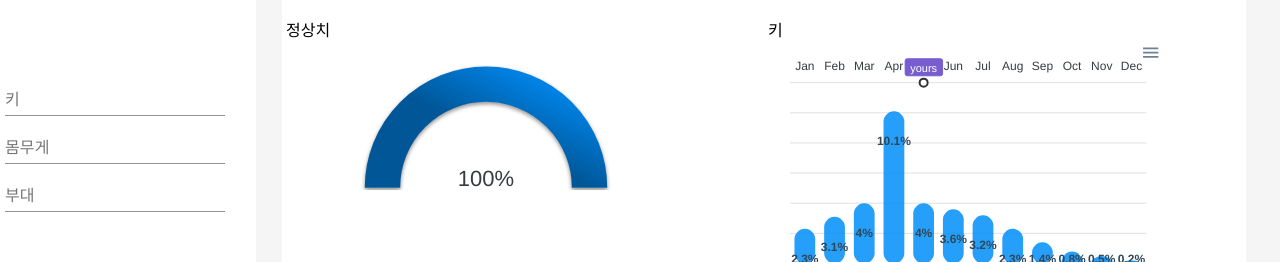
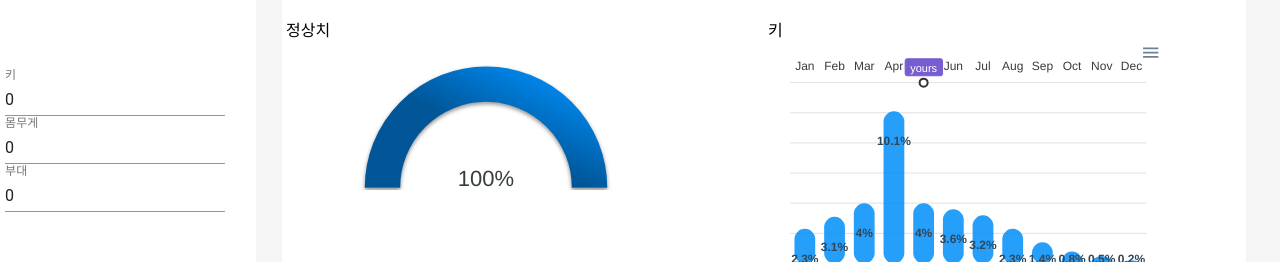
Before and after one commit to leedonggyu1848/projectFront, a React (Create React App) app: page / in a window 1280 px wide. Shown: the part 260-522 px from the top of the page. Built offline with nearby package versions, Linux system fonts and the light colour scheme.

Commit message:
input과 data연결

```diff
--- a/src/App.js
+++ b/src/App.js
@@ -2,14 +2,15 @@ import React from "react";
 import Header from "./Header";
 import Footer from "./Footer";
 import Main from "./Main";
+import { RecoilRoot } from "recoil";
 
 function App() {
   return (
-    <>
+    <RecoilRoot>
       <Header/>
       <Main/>
       <Footer/>
-    </>
+    </RecoilRoot>
   );
 }
 
--- a/src/InputFormat.jsx
+++ b/src/InputFormat.jsx
@@ -1,10 +1,18 @@
 import { FormControl, InputLabel, Input } from "@material-ui/core";
+
+function checkNumber(event) {
+  if(event.key === '.'
+     || event.key >= 0 && event.key <= 9) {
+    return true;
+    }
+  return false;
+}
 
 export default function InputFormat(props){
   return(
     <FormControl>
       <InputLabel>{props.content}</InputLabel>
-      <Input/>
+      <Input onkeypress={checkNumber} value={props.value} onChange={props.onChange}/>
     </FormControl>
   )
 }
--- a/src/UserForm.jsx
+++ b/src/UserForm.jsx
@@ -1,6 +1,8 @@
 import React from "react";
 import InputFormat from "./InputFormat";
 import { makeStyles } from "@material-ui/core";
+import { useRecoilState } from "recoil";
+import { userHeight, userWeight, userSection} from "./atom";
 
 const useStyle = makeStyles({
   formInfo: {
@@ -12,13 +14,23 @@ const useStyle = makeStyles({
 
  export default function UserForm(){
    const classes = useStyle();
+   const [useHeight, setHeight] = useRecoilState(userHeight);
+   const [useWeight, setWeight] = useRecoilState(userWeight);
+   const [useSection, setSection] = useRecoilState(userSection);
+
    return(
       <div className={classes.formInfo}>
-        <InputFormat content='키' />
+        <InputFormat content='키'
+          onChange={(e)=>{setHeight(e.target.value)}}
+          value={useHeight}/>
         <br/>
-        <InputFormat content='몸무게'/>
+        <InputFormat content='몸무게'
+          onChange={(e)=>{setWeight(e.target.value)}}
+          value={useWeight}/>
         <br/>
-        <InputFormat content='부대'/>
+        <InputFormat content='부대'
+          onChange={(e)=>{setSection(e.target.value)}}
+          value={useSection}/>
       </div>
    )
  };
--- a/src/index.js
+++ b/src/index.js
@@ -3,8 +3,7 @@ import ReactDOM from 'react-dom';
 import App from './App';
 
 ReactDOM.render(
-  <React.StrictMode>
     <App />
-  </React.StrictMode>,
+,
   document.getElementById('root')
 );
```
